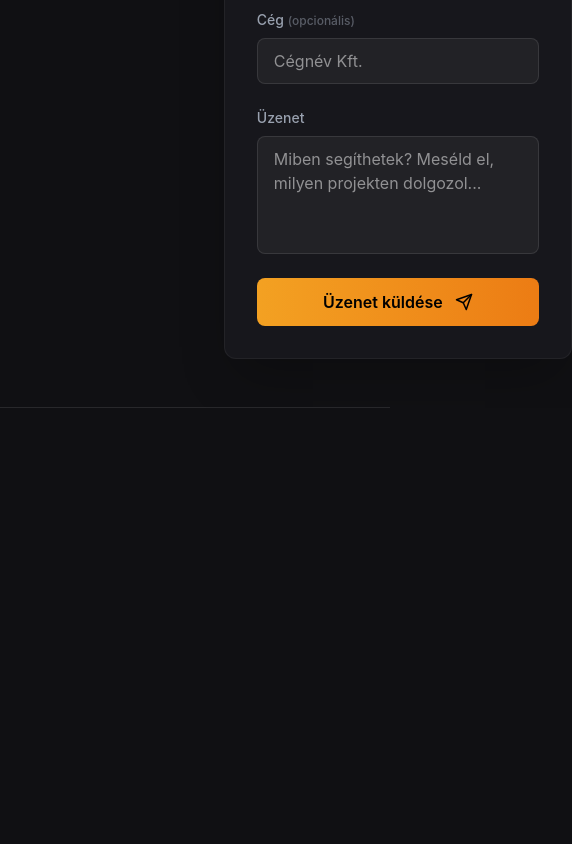
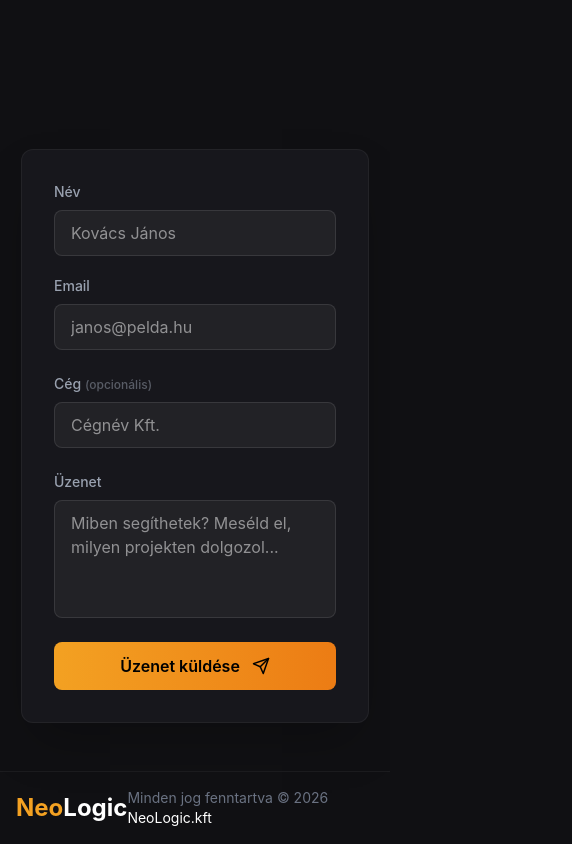
Before and after one commit to deaklevi/NeoLogic, a Vue app in the folder frontend/: page / in a window 390 px wide. Shown: the part 6073-6917 px from the top of the page, 572 px wide, since content can reach past the window. Before the commit the page ends 6481 px from the top, so only its background shows below. Built offline with nearby package versions, Linux system fonts and the light colour scheme; the HTML template or start-up script is replaced by a standard one.

Commit message:
the basefooter is ready

```diff
--- a/frontend/src/components/BaseForm.vue
+++ b/frontend/src/components/BaseForm.vue
@@ -1,5 +1,5 @@
 <template>
-    <form action="" class="bg-[#17171C] p-8 rounded-xl flex flex-col gap-6 text-white max-w-lg shadow-2xl border border-white/5">
+    <form action="" class="bg-[#17171C] p-8 rounded-xl flex flex-col gap-6 text-white max-w-lg shadow-2xl border border-white/5 lg:mx-6 mx-auto">
     <div class="grid grid-cols-1 md:grid-cols-2 gap-5">
         <div class="flex flex-col gap-2">
             <label for="name" class="text-sm font-medium text-gray-400">Név</label>
--- /dev/null
+++ b/frontend/src/components/layout/BaseFooter.vue
@@ -0,0 +1,16 @@
+<template>
+    <footer class="w-full border-t border-white/5">
+        <div class="flex justify-between items-center p-4 max-w-7xl mx-auto">
+            <h1 class="text-2xl font-bold">
+                <span class="text-[#F3A122]">Neo</span>Logic
+            </h1>
+            <div class="text-sm">
+                <span class="text-gray-500">Minden jog fenntartva &copy; {{ new Date().getFullYear() }}</span> NeoLogic.kft
+            </div>
+        </div>
+    </footer>
+</template>
+
+<script>
+
+</script>
--- a/frontend/src/layouts/BaseLayout.vue
+++ b/frontend/src/layouts/BaseLayout.vue
@@ -3,13 +3,17 @@
   <main class="container mx-auto max-w-7xl">
     <slot />
   </main>
+  <BaseFooter />
 </template>
 
 <script>
 import BaseHeader from '@components/layout/BaseHeader.vue'
+import BaseFooter from '@components/layout/BaseFooter.vue'
+
 export default {
   components: {
-    BaseHeader
+    BaseHeader,
+    BaseFooter
   }
 }
 </script>
--- a/frontend/src/pages/index.vue
+++ b/frontend/src/pages/index.vue
@@ -119,7 +119,7 @@
     <!--process page end-->
 
     <!--availability page start-->
-    <div id="availability" class="w-full border-b border-white/10 py-12">
+    <div id="availability" class="w-full py-12">
 
       <!--availability label-->
       <h2 class="about-animate text-sm md:text-left md:pl-4 text-center font-bold text-[#F3A122] tracking-widest uppercase">Kapcsolat</h2>
@@ -131,7 +131,7 @@
         </span>
       </p>
 
-      <div class="flex justify-between">
+      <div class="flex lg:flex-row flex-col justify-between">
         <div>
           <p class="about-animate text-gray-400 md:text-left md:pl-4 text-center mt-5 leading-tight max ">
             Írd meg, miben segíthetünk — 24 órán belül válaszolunk. Az első konzultáció díjmentes.
@@ -140,7 +140,7 @@
           <BaseAvailabilityDatas class="mt-10"/>
         </div>
 
-        <BaseForm />
+        <BaseForm class="mx-6"/>
       </div>
     </div>
     <!--availability page end-->
```
